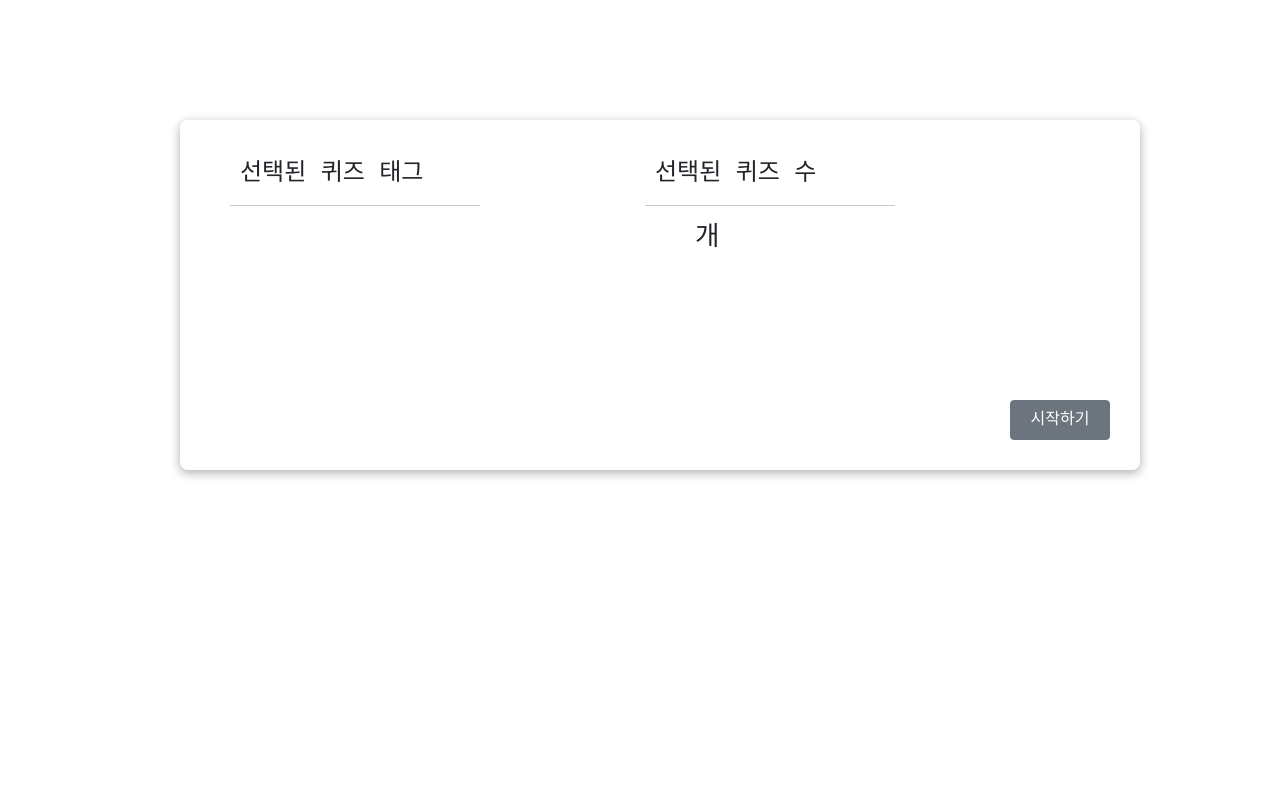
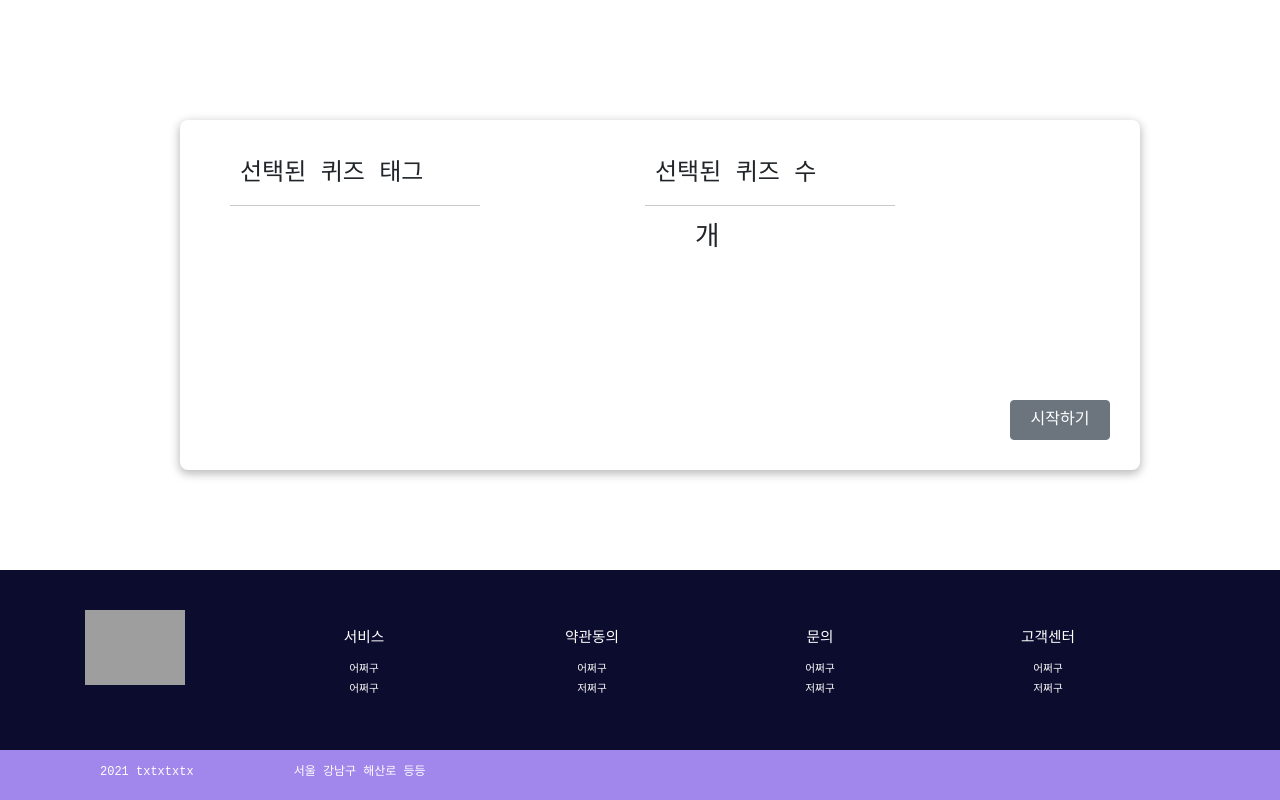
Before and after one commit to dnd-side-project/dnd-5th-10-frontend, a React (Create React App) app: page /SetQuizOptions in a window 1280 px wide. Shown: the part 621-1421 px from the top of the page. Before the commit the page ends 1191 px from the top, so only its background shows below. Built offline with nearby package versions, Linux system fonts and the light colour scheme; grey boxes are pictures that could not be loaded.

Commit message:
feat: 하단에 footer 추가

```diff
--- a/src/Routes/Routers.js
+++ b/src/Routes/Routers.js
@@ -5,6 +5,7 @@ import QuestionRegisterPage from 'pages/QuestionRegisterPage'
 import QuestionListPage from 'pages/QuestionListPage'
 import QuizPage from 'pages/QuizPage'
 import Navigation from 'components/Navigation'
+import Footer from 'components/Footer'
 
 const Routers = () => (
   <BrowserRouter>
@@ -14,6 +15,7 @@ const Routers = () => (
     <Route exact path="/QuestionRegister" component={QuestionRegisterPage} />
     <Route exact path="/QuestionList" component={QuestionListPage} />
     <Route exact path="/SetQuizOptions" component={QuizPage} />
+    <Footer />
   </BrowserRouter>
 )
 
--- /dev/null
+++ b/src/components/Footer.js
@@ -0,0 +1,46 @@
+import 'css/Footer.css'
+
+const Footer = () => {
+  return (
+    <footer>
+      <div className="footer-top">
+        <div className="footer-logo">
+          <img src="https://i.pinimg.com/originals/08/91/58/08915821beac50286eaf16bb5eb1cc63.png" alt="footer-logo" />
+        </div>
+
+        <div className="footer-top-div">
+          <h1>서비스</h1>
+          <h3>어쩌구</h3>
+          <h3>어쩌구</h3>
+        </div>
+
+        <div className="footer-top-div">
+          <h1>약관동의</h1>
+          <h3>어쩌구</h3>
+          <h3>저쩌구</h3>
+        </div>
+
+        <div className="footer-top-div">
+          <h1>문의</h1>
+          <h3>어쩌구</h3>
+          <h3>저쩌구</h3>
+        </div>
+
+        <div className="footer-top-div">
+          <h1>고객센터</h1>
+          <h3>어쩌구</h3>
+          <h3>저쩌구</h3>
+        </div>
+      </div>
+
+      <div className="footer-bottom">
+        <div className="footer-bottom-div">
+          <h1>2021 txtxtxtx</h1>
+          <h1> 서울 강남구 해산로 등등</h1>
+        </div>
+      </div>
+    </footer>
+  )
+}
+
+export default Footer
--- /dev/null
+++ b/src/css/Footer.css
@@ -0,0 +1,60 @@
+footer {
+  width: 100%;
+  min-width: 1000px;
+  color: white;
+}
+
+footer > div > div {
+  float: left;
+}
+
+footer > .footer-top {
+  background-color: rgb(12, 12, 46);
+  width: 100%;
+  height: 180px;
+}
+
+footer > .footer-top > .footer-logo {
+  width: 130px;
+  height: 130px;
+
+  margin-top: 40px;
+  margin-left: 70px;
+}
+
+footer > .footer-top > .footer-logo > img {
+  width: 100px;
+}
+
+footer > .footer-top > .footer-top-div {
+  margin-top: 60px;
+  margin-left: 100px;
+  width: 10%;
+  min-width: 20px;
+}
+
+footer > .footer-top > .footer-top-div > h1 {
+  margin-bottom: 15px;
+  font-size: 11pt;
+}
+
+footer > .footer-top > .footer-top-div > h3 {
+  font-size: 8pt;
+}
+
+footer > .footer-bottom {
+  height: 50px;
+  width: 100%;
+
+  background-color: rgb(161, 134, 235);
+}
+
+footer > .footer-bottom > .footer-bottom-div > h1 {
+  margin-bottom: 0px;
+  margin-top: 15px;
+  margin-left: 100px;
+
+  font-size: 9pt;
+  float: left;
+  align-content: left;
+}
```
